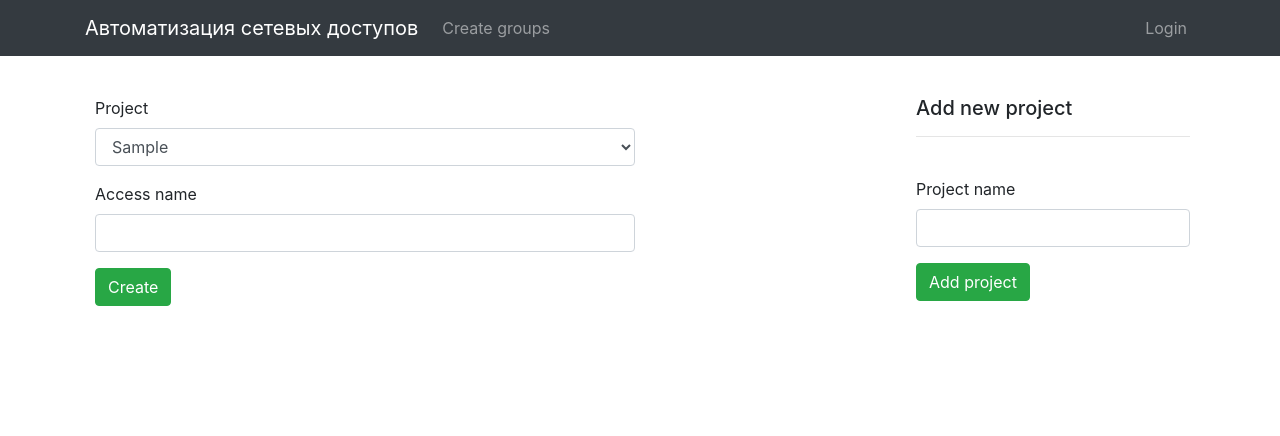
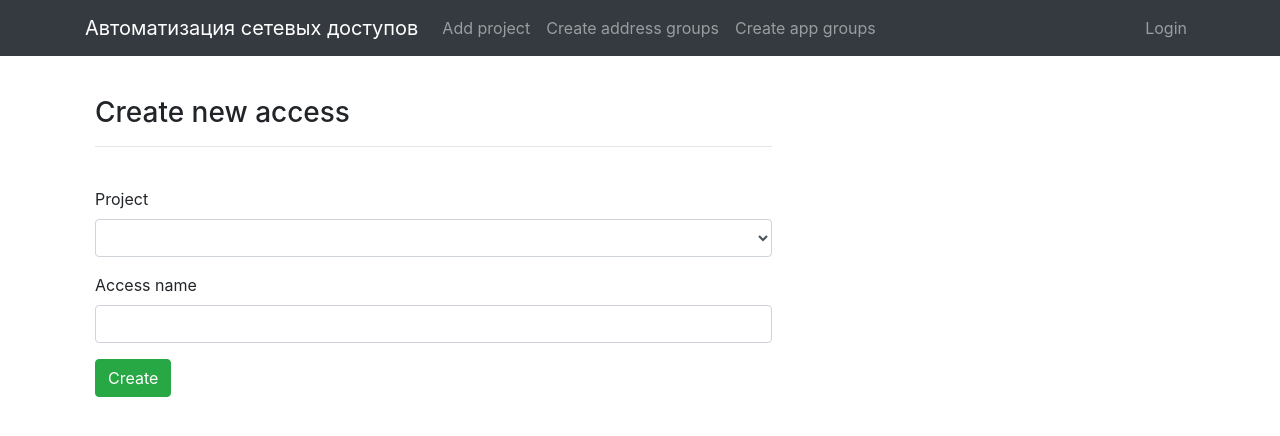
Before and after one commit to De1f364/flaskproject, a Flask app: page / in a window 1280 px wide. Shown: the top 436 px of the page. Run offline with Flask 2, Linux system fonts and the light colour scheme; tables that the repository leaves empty hold one stand-in row (values such as "Sample post"); parts of the project's set-up code (start-up, migrations or seed data) failed here and were passed over; some libraries are stand-ins or nearby versions.

Commit message:
distributed on pages, searh from db by names

```diff
--- a/project/client/templates/header.html
+++ b/project/client/templates/header.html
@@ -9,9 +9,16 @@
     <div class="collapse navbar-collapse" id="navbarNav">
       <!-- Main Navigation -->
        <ul class="navbar-nav">
+                      <li class="nav-item">
+          <a class="nav-link" href="{{ url_for('main.add_project') }}">Add project</a>
+        </li>
         <li class="nav-item">
-          <a class="nav-link" href="{{ url_for('main.about') }}">Create groups</a>
+          <a class="nav-link" href="{{ url_for('main.create_addr_group') }}">Create address groups</a>
         </li>
+                  <li class="nav-item">
+          <a class="nav-link" href="{{ url_for('main.create_app_group') }}">Create app groups</a>
+        </li>
+
         {% if current_user.is_authenticated %}
         <li class="nav-item">
           <a class="nav-link" href="{{ url_for('user.members') }}">Members</a>
--- a/project/client/templates/main/get_accesses.html
+++ b/project/client/templates/main/get_accesses.html
@@ -14,7 +14,7 @@
 
    {{ wtf.form_field(get_access_addr_src.src_groups) }}
 
-   {{ wtf.form_field(get_access_addr_dst.src_groups) }}
+   {{ wtf.form_field(get_access_addr_dst.dst_groups) }}
 
    {{ wtf.form_field(get_access_app.app_groups) }}
 
--- a/project/client/templates/main/home.html
+++ b/project/client/templates/main/home.html
@@ -10,19 +10,14 @@
    <div class="flex">
     <div class="flex-item">
         <form action="{{ url_for('main.get_accesses') }}" method="post" name="post">
+        <h3>Create new access</h3>
+           <hr><br>
    {{ wtf.form_field(select_project.project_select) }}
    {{ wtf.form_field(access_name.name) }}
     <button class="btn btn-success" type="submit">Create</button>
 </form></div>
 
        <div class="flex-item"></div>
-       <form action="{{ url_for('main.handle_data_project') }}" method="post" name="post">
-        <h5>Add new project</h5>
-<!--    <button class="btn btn-success" type="button" id="add-project">Add project</button>-->
-           <hr><br>
-           <div class="add_project">{{ wtf.form_field(new_project.project_name) }}</div>
-           <button class="btn btn-success" type="submit" id="create-project">Add project</button>
-</form></div>
               </div>
 
 {% endblock %}
--- a/project/server/main/forms.py
+++ b/project/server/main/forms.py
@@ -16,10 +16,10 @@
 
 
 class AddressForm(FlaskForm):
-    project_addr = SelectField("Project", choices=[("api-common", "API-Common"),
-                                                   ("api-invest", "API-Invest"),
-                                                   ("api-travel", "API-Travel"),
-                                                   ("api-mvno", "API-MVNO")])
+    project_select = QuerySelectField("Project",
+                                      allow_blank=True,
+                                      query_factory=lambda: Projects.query.all(),
+                                      get_label="name")
     name_addrs = StringField("Address groupname")
     addresses = StringField("Addresses")
 
@@ -27,31 +27,46 @@
 class AppForm(FlaskForm):
     project_app = QuerySelectField("Project",
                                    query_factory=lambda: Projects.query.all(),
-                                   get_label="project")
+                                   get_label="name")
     name_apps = StringField("Apps groupname")
     apps = StringField("Applications")
 
 
 class SelectProjectForm(FlaskForm):
     # project_choices = [(projects.id, projects.project) for projects in Projects.query.all()]
-    # project_select = SelectField("Project", choices=project_choices)
+    # project_select = SelectField("Project", choices=edit_user())
     project_select = QuerySelectField("Project",
+                                      allow_blank=True,
                                       query_factory=lambda: Projects.query.all(),
-                                      # get_pk=Projects.id,
-                                      get_label="project")
+                                      get_label="name")
     name = StringField("Access name")
+    # def __init__(self):
+    #     self.projects = [(projects.id, projects.project) for projects in Projects.query.all()]
+    #
+    # def edit_user(self):
+    #     # projects = [(projects.id, projects.project) for projects in Projects.query.all()]
+    #     return self.projects
+    #
+    # project_select = SelectField("Project", choices=edit_user())
 
 
 class AccessName(FlaskForm):
     name = StringField("Access name")
 
 
-class SelectAddrForm(FlaskForm):
+class SelectAddrFormSRC(FlaskForm):
     src_groups = QuerySelectField("src groups",
                                   query_factory=lambda: Addrgroup.query.all(),
                                   get_label="name")
-    # dst_groups = QuerySelectField("dst groups", query_factory=lambda: Addrgroup.query.all(), get_label="name")
+
+
+class SelectAddrFormDST(FlaskForm):
+    dst_groups = QuerySelectField("dst groups",
+                                  query_factory=lambda: Addrgroup.query.all(),
+                                  get_label="name")
 
 
 class SelectAppForm(FlaskForm):
-    app_groups = QuerySelectField("apps", query_factory=lambda: Appgroup.query.all(), get_label="name")
+    app_groups = QuerySelectField("apps",
+                                  query_factory=lambda: Appgroup.query.all(),
+                                  get_label="name")
--- a/project/server/main/views.py
+++ b/project/server/main/views.py
@@ -5,39 +5,53 @@
 
 from project.server import bcrypt, db
 from project.server.models import Addrgroup, Appgroup, Accesses, Projects
-from project.server.main.forms import AddressForm, AppForm, SelectAddrForm, SelectAppForm, SelectProjectForm, AccessName, CreateProject
+from project.server.main.forms import AddressForm, AppForm, SelectAddrFormSRC, SelectAddrFormDST, SelectAppForm, SelectProjectForm, AccessName, CreateProject
 
 import json
 
 main_blueprint = Blueprint("main", __name__)
 
 
+def search_db(dbase, data, count):
+    choices = [(choice.id, choice.name) for choice in dbase.query.all()]
+    for i in choices:
+        if int(str(data)[count:-1]) == i[0]:
+            choice_name = i[1].lower()
+            return choice_name
+
+
 @main_blueprint.route("/")
 def home():
     access_name = AccessName()
-    # addr_form = AddressForm()
-    # app_form = AppForm()
     select_project = SelectProjectForm()
     new_project = CreateProject()
-    # select_addr_form = SelectAddrForm()
-    # select_app_form = SelectAppForm()
     return render_template("main/home.html",
                            access_name=access_name,
-                           # addr_form=addr_form,
-                           # app_form=app_form,
                            new_project=new_project,
                            select_project=select_project)
-                           # select_addr_form=select_addr_form,
-                           # select_app_form=select_app_form)
 
 
-@main_blueprint.route("/about/")
-def about():
+@main_blueprint.route("/add_project/")
+def add_project():
+    new_project = CreateProject()
+    return render_template("main/add_project.html",
+                           new_project=new_project)
+
+
+@main_blueprint.route("/create_addr_group/")
+def create_addr_group():
     addr_form = AddressForm()
+    select_project = SelectProjectForm()
+    return render_template("main/create_addr_group.html",
+                           addr_form=addr_form,
+                           select_project=select_project)
+
+
+@main_blueprint.route("/create_app_group/")
+def create_app_group():
     app_form = AppForm()
     select_project = SelectProjectForm()
-    return render_template("main/about.html",
-                           addr_form=addr_form,
+    return render_template("main/create_app_group.html",
                            app_form=app_form,
                            select_project=select_project)
 
@@ -47,8 +61,8 @@
     json_to_api = {}
     addr_form = AddressForm(request.form)
     if addr_form.validate_on_submit():
-        print(addr_form.addresses())
-        group_name = Addrgroup(project=addr_form.project_addr.data, name=addr_form.name_addrs.data, addresses=addr_form.addresses.data)
+        project_name = search_db(Projects, addr_form.project_select.data, 10)
+        group_name = Addrgroup(project=project_name, name=addr_form.name_addrs.data, addresses=addr_form.addresses.data)
         db.session.add(group_name)
         db.session.commit()
         json_to_api["id"] = group_name.name
@@ -57,8 +71,9 @@
         json.dumps(json_to_api)
         flash(json_to_api)
         flash("Address group added", "success")
-        return redirect(url_for("main.home"))
-    return redirect(url_for("main.about"))
+        return redirect(url_for("main.create_addr_group"))
+    flash("Address group add failed", "error")
+    return redirect(url_for("main.main.create_addr_group"))
 
 
 @main_blueprint.route("/handle_data_app", methods=["GET", "POST"])
@@ -66,7 +81,8 @@
     json_to_api = {}
     app_form = AppForm(request.form)
     if app_form.validate_on_submit():
-        group_name = Appgroup(project=app_form.project_app.data, name=app_form.name_apps.data, apps=app_form.apps.data)
+        project_name = search_db(Projects, app_form.project_app.data, 10)
+        group_name = Appgroup(project=project_name, name=app_form.name_apps.data, apps=app_form.apps.data)
         db.session.add(group_name)
         db.session.commit()
 
@@ -85,7 +101,7 @@
     new_project = CreateProject(request.form)
     if new_project.validate_on_submit():
         print(new_project.project_name.data)
-        add_project = Projects(project=new_project.project_name.data)
+        add_project = Projects(name=new_project.project_name.data)
         db.session.add(add_project)
         db.session.commit()
 
@@ -97,15 +113,19 @@
 @main_blueprint.route("/handle_data_accesses", methods=["GET", "POST"])
 def handle_data_accesses():
     json_to_api = {}
+    project = SelectProjectForm(request.form)
     name = AccessName(request.form)
-    select_src_addr = SelectAddrForm(request.form)
-    select_dst_addr = SelectAddrForm(request.form)
+    select_src_addr = SelectAddrFormSRC(request.form)
+    select_dst_addr = SelectAddrFormDST(request.form)
     app = SelectAppForm(request.form)
     if select_src_addr.validate_on_submit() and select_dst_addr.validate_on_submit():
+        addrgroup_name_src = search_db(Addrgroup, select_src_addr.src_groups.data, 11)
+        addrgroup_name_dst = search_db(Addrgroup, select_dst_addr.dst_groups.data, 11)
+        appgroup_name = search_db(Appgroup, app.app_groups.data, 10)
         access = Accesses(name=name.name.data,
-                          src=select_src_addr.src_groups.name,
-                          dst=select_dst_addr.src_groups.name,
-                          app=app.app_groups.name)
+                          src=addrgroup_name_src,
+                          dst=addrgroup_name_dst,
+                          app=appgroup_name)
         db.session.add(access)
         db.session.commit()
         json_to_api["name"] = access.name
@@ -123,16 +143,31 @@
 def get_accesses():
     project = SelectProjectForm(request.form)
     # get_access_addr = SelectAddrForm(query_factory=lambda: Addrgroup.query.filter_by(project=project.project_select.data))
-    get_access_addr_src = SelectAddrForm()
-    get_access_addr_dst = SelectAddrForm()
+    get_access_addr_src = SelectAddrFormSRC()
+    get_access_addr_dst = SelectAddrFormDST()
     get_access_app = SelectAppForm()
+    # project_choices = [(projects.id, projects.name) for projects in Projects.query.all()]
     if project.validate_on_submit():
-        flash(Addrgroup.query.filter_by(project=project.project_select.data), 'success')
+        # print('PROJECTS', project_choices)
+        # print('ID:', int(str(project.project_select.data)[10:-1]))
+        # for i in project_choices:
+        #     if int(str(project.project_select.data)[10:-1]) == i[0]:
+        #         project_name = i[1]
+        #         get_access_addr_src.src_groups.query = Addrgroup.query.filter(Addrgroup.project == project_name.lower())
+        #         get_access_addr_dst.dst_groups.query = Addrgroup.query.filter(Addrgroup.project == project_name.lower())
+        #         get_access_app.app_groups.query = Appgroup.query.filter(Appgroup.project == project_name.lower())
+        #         print('PROJECT NAME', project_name.lower())
+        #         break
+        project_name = search_db(Projects, project.project_select.data, 10)
+        get_access_addr_src.src_groups.query = Addrgroup.query.filter(Addrgroup.project == project_name)
+        get_access_addr_dst.dst_groups.query = Addrgroup.query.filter(Addrgroup.project == project_name)
+        get_access_app.app_groups.query = Appgroup.query.filter(Appgroup.project == project_name)
+        # flash(Addrgroup.query.filter_by(project=project.project_select.data), 'success')
         flash(type(project.project_select.data), 'success')
-        print(get_access_addr_src.src_groups(query_factory=lambda: Addrgroup.query.filter_by(project=project.project_select.data)))
         return render_template("main/get_accesses.html",
                                get_access_addr_src=get_access_addr_src,
                                get_access_addr_dst=get_access_addr_dst,
                                get_access_app=get_access_app,
                                project=project.project_select,
                                name=project.name)
+    return redirect(url_for("main.home"))
--- a/project/server/models.py
+++ b/project/server/models.py
@@ -92,7 +92,7 @@
     __tablename__ = "projects"
 
     id = db.Column(db.Integer, primary_key=True, autoincrement=True)
-    project = db.Column(db.String(255), unique=True, nullable=False)
+    name = db.Column(db.String(255), unique=True, nullable=False)
 
-    def __init__(self, project):
-        self.project = project
+    def __init__(self, name):
+        self.name = name
```
Also changed, not shown: project/client/templates/main/add_project.html (added, +21 -0 lines), project/client/templates/main/create_addr_group.html (added, +33 -0 lines), project/client/templates/main/create_app_group.html (added, +33 -0 lines), project/server/dev.db, 1 other file.
